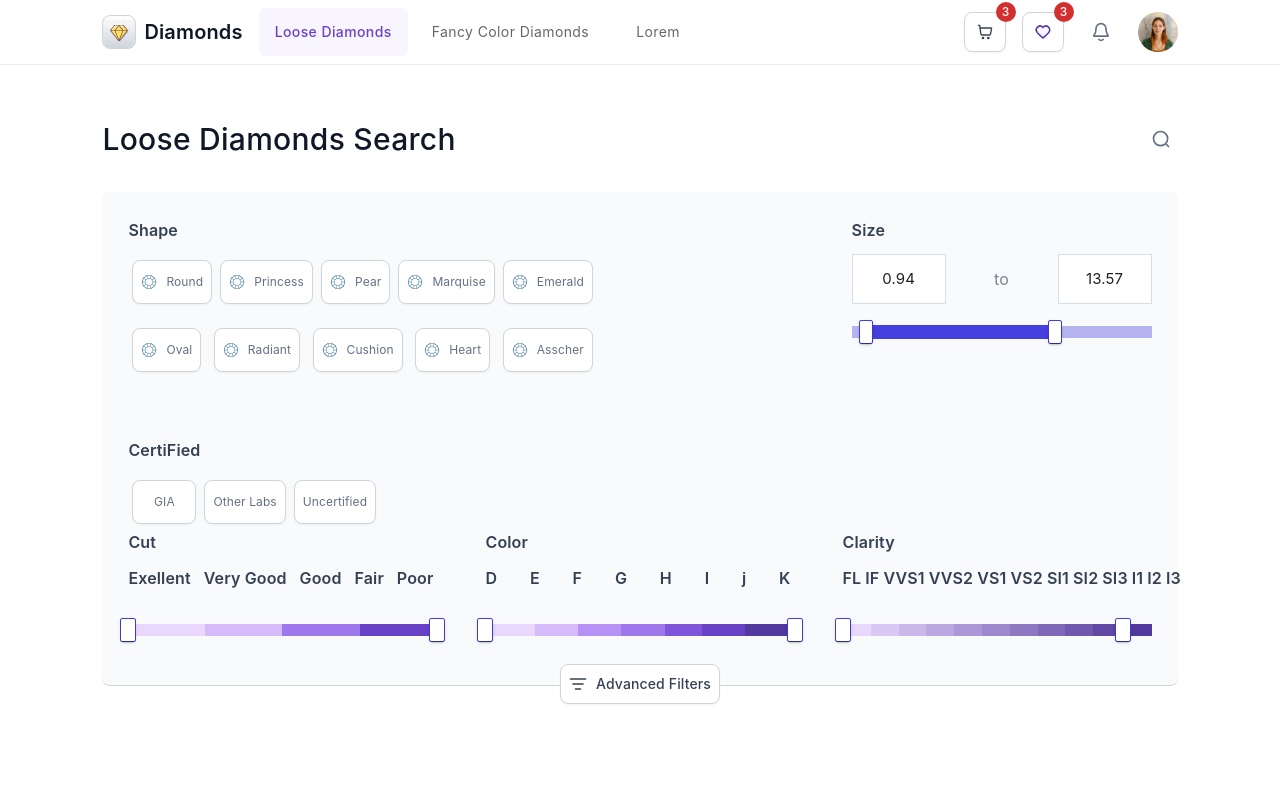
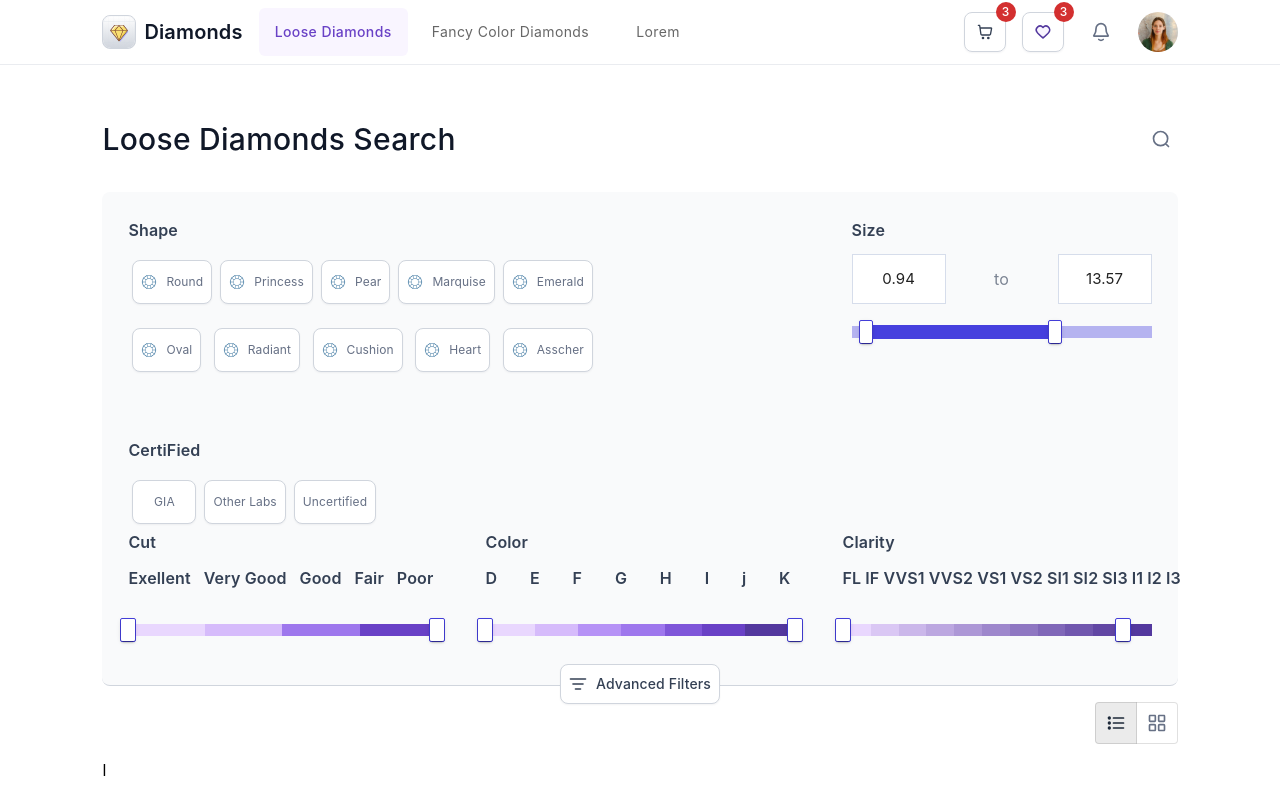
Before and after one commit to binyaalex/diamonds, a React (Create React App) app: page / in a window 1280 px wide. Shown: the top 800 px of the page. Built offline with nearby package versions, Linux system fonts and the light colour scheme.

Commit message:
toggle filter

```diff
--- a/src/components/home/Filter.js
+++ b/src/components/home/Filter.js
@@ -272,8 +272,6 @@ const Filter = () => {
           </Button>
         </Box>
       </Box >
-
-
     </>
   )
 }
--- a/src/components/home/Home.js
+++ b/src/components/home/Home.js
@@ -1,21 +1,14 @@
 import React, { useState } from 'react';
 import styles from '../../App.module.scss';
 import Filter from './Filter'
-//mui
-import Box from '@mui/material/Box';
-
-
-//assets
-
+import Results from './Results'
 
 const Home = () => {
 
     return (
         <>
             <Filter />
-            <Box
-                sx={{ height: '50vh' }} />
-            {/* <Footer /> */}
+            <Results />
         </>
     )
 }
--- /dev/null
+++ b/src/components/home/Results.js
@@ -0,0 +1,53 @@
+import React, { useState } from 'react';
+import styles from '../../App.module.scss';
+
+//mui
+import Box from '@mui/material/Box';
+import Typography from '@mui/material/Typography';
+import Grid from '@mui/material/Grid';
+import FormGroup from '@mui/material/FormGroup';
+import FormControl from '@mui/material/FormControl';
+import FormLabel from '@mui/material/FormLabel';
+import Button from '@mui/material/Button';
+import InputBase from '@mui/material/InputBase';
+import Slider from '@mui/material/Slider';
+import IconButton from '@mui/material/IconButton';
+import ToggleButton from '@mui/material/ToggleButton';
+import ToggleButtonGroup from '@mui/material/ToggleButtonGroup';
+//assets
+import { ReactComponent as List } from "../../assets/icons/List.svg"
+import { ReactComponent as Gallery } from "../../assets/icons/Gallery.svg"
+
+//data
+
+const Results = () => {
+  const [view, setView] = useState('list')
+
+
+  return (
+    <>
+      <Box sx={{
+        display: 'flex', justifyContent: 'right', p: "16px 0"
+      }}>
+        <ToggleButtonGroup
+          value={view}
+          exclusive
+          onChange={e => setView(e.target.value)}
+          aria-label="text alignment"
+        >
+          <ToggleButton value="list" aria-label="left aligned">
+            <List />
+          </ToggleButton>
+          <ToggleButton value="gallery" aria-label="centered">
+            <Gallery />
+          </ToggleButton>
+        </ToggleButtonGroup>
+      </Box >
+      {view === 'list'
+        ? "l"
+        : 'g'
+      }
+    </>
+  )
+}
+export default Results
```
Also changed, not shown: src/assets/icons/Gallery.svg (added), src/assets/icons/List.svg (added).
